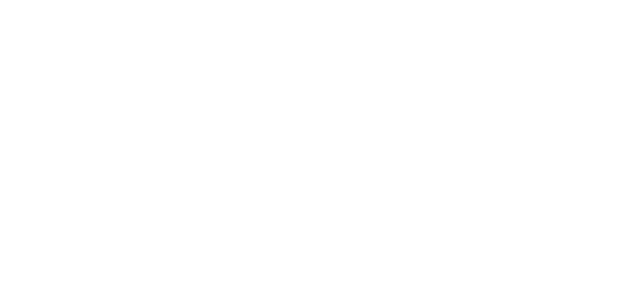
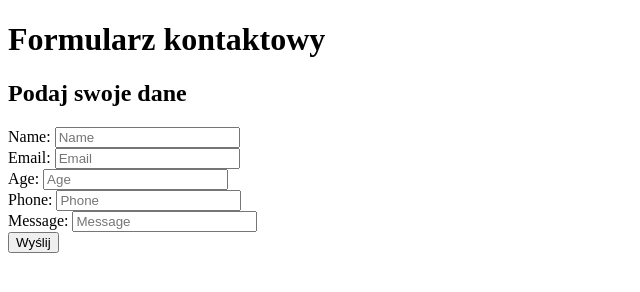
Before and after one commit to AngelikaMallek/formProjekt, a website: page index.html in a window 1280 px wide. Shown: the whole page, without its empty margins (0-640 px from the left). Drawn offline with Linux system fonts and the light colour scheme.

Commit message:
a form has been created

```diff
--- a/index.html
+++ b/index.html
@@ -2,12 +2,57 @@
 <html lang="en">
   <head>
     <meta charset="UTF-8" />
-    <link rel="icon" type="image/svg+xml" href="/vite.svg" />
+    <link rel="icon" href="/favicon.ico" />
     <meta name="viewport" content="width=device-width, initial-scale=1.0" />
-    <title>Vite App</title>
+    <title>Form App</title>
   </head>
   <body>
-    <div id="app"></div>
+     <div class="container">
+        <header>
+            <h1 class="container__heading">Formularz kontaktowy</h1>
+        </header>
+        <section class="section">
+            <h2 class="section__heading">Podaj swoje dane</h2>
+            <form class="form">
+              <div>
+                <label>
+                  Name:
+                  <input class="form__field" type="text" placeholder="Name">
+                </label>
+                <div class="errors" data-input="name"></div>
+              </div>
+              <div>
+                <label>
+                  Email:
+                  <input class="form__field" type="text" placeholder="Email">
+                </label>
+                <div class="errors" data-input="email"></div>
+              </div>
+              <div>
+                <label>
+                  Age:
+                  <input class="form__field" type="number" placeholder="Age">
+                </label>
+                <div class="errors" data-input="age"></div>
+              </div>
+              <div>
+                <label>
+                  Phone:
+                  <input class="form__field" type="text" placeholder="Phone">
+                </label>
+                <div class="errors" data-input="phone"></div>
+              </div>
+              <div>
+                <label>
+                  Message:
+                  <input class="form__field" type="text" placeholder="Message">
+                </label>
+                <div class="errors" data-input="message"></div>
+              </div>
+              <button class="form__button">Wyślij</button>
+            </form>
+        </section>
+    </div>
     <script type="module" src="/src/main.js"></script>
   </body>
 </html>
```
Also changed, not shown: public/favicon.ico (added).
